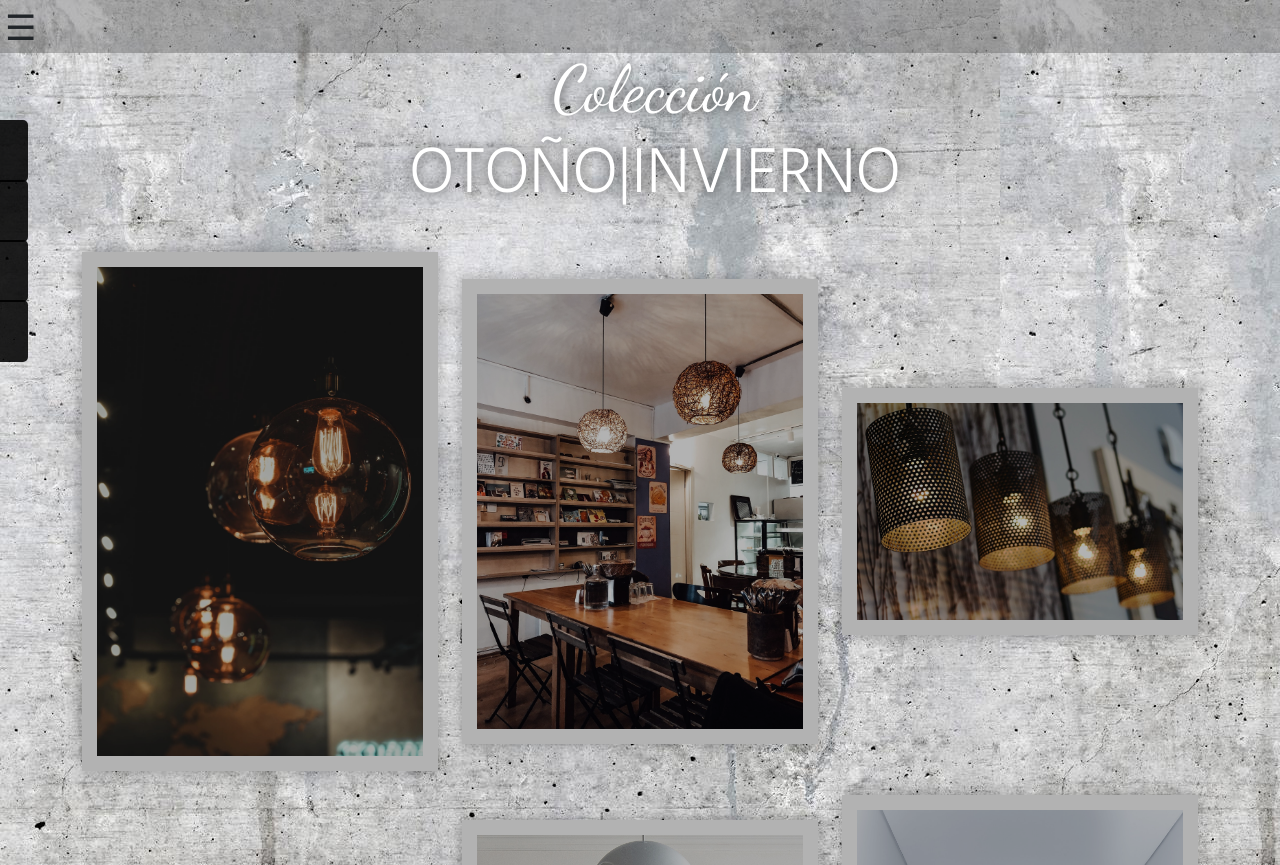
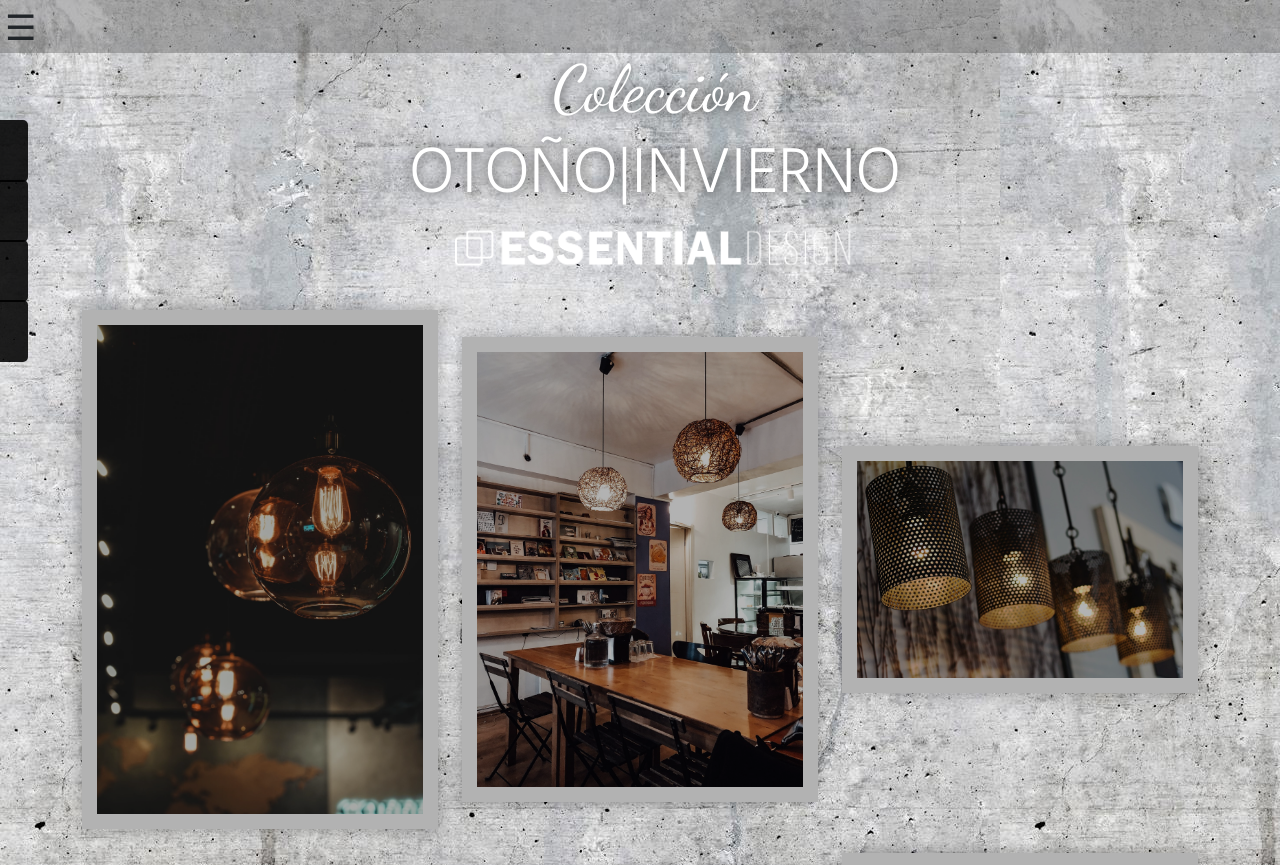
Before and after one commit to arielvigo/essential_design_repo, a website: page views/galleryTemporadaInviernoLamparas.html in a window 1280 px wide. Shown: the top 865 px of the page. Drawn offline with nearby package versions, Linux system fonts and the light colour scheme.

Commit message:
actualización

```diff
--- a/views/galleryTemporadaInviernoLamparas.html
+++ b/views/galleryTemporadaInviernoLamparas.html
@@ -45,6 +45,10 @@
       <H1 class="fontDancing">Colección</H1>
 
       <h1 class="fontHind"> OTOÑO|INVIERNO</h1>
+      <div class= "text-center">
+        <img src="../imagenes/logo/logoEDSimple.png" class="imgLogo" alt="...">
+      </div>
+
     </div>
 
 
```
Also changed, not shown: views/galleryTemporadaInviernoDeco.html (+4 -0 lines), views/galleryTemporadaInviernoSillas.html (+4 -3 lines), views/productos.html (+1 -1 lines).
